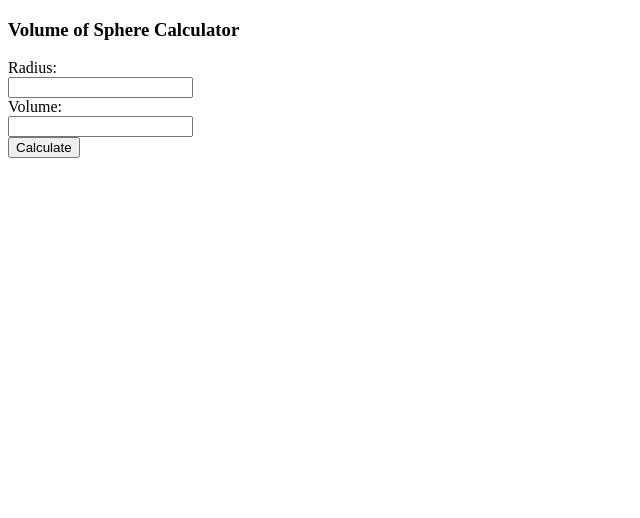
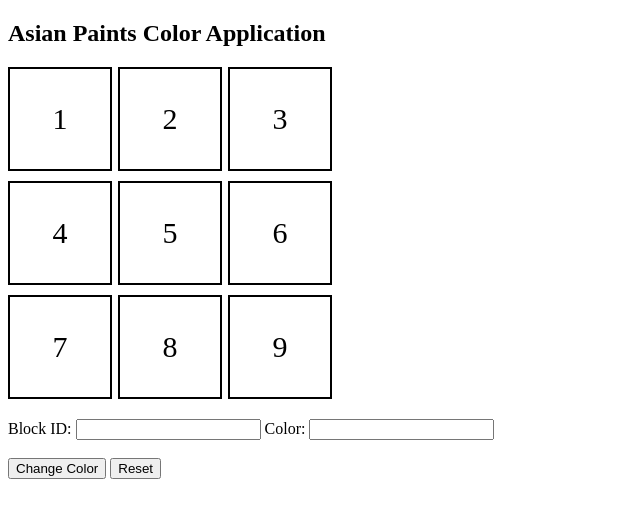
Before and after one commit to acciojob/sphere-vol-Rahul736-cpu, a website: page main.html in a window 1280 px wide. Shown: the whole page, without its empty margins (0-640 px from the left). Drawn offline with Linux system fonts and the light colour scheme.

Commit message:
created a submission

```diff
--- a/main.html
+++ b/main.html
@@ -1,24 +1,84 @@
 <!DOCTYPE html>
 <html lang="en">
 <head>
-  <meta charset="UTF-8">
-  <title>Sphere Volume Calculator</title>
+<meta charset="UTF-8">
+<title>Asian Paints Grid</title>
+
+<style>
+  #grid-container {
+    display: grid;
+    grid-template-columns: repeat(3, 100px);
+    gap: 10px;
+    margin-bottom: 20px;
+  }
+
+  .grid-item {
+    width: 100px;
+    height: 100px;
+    border: 2px solid black;
+    display: flex;
+    justify-content: center;
+    align-items: center;
+    font-size: 30px;
+    background-color: transparent;
+  }
+</style>
+
 </head>
-
 <body>
 
-  <h3>Volume of Sphere Calculator</h3>
+<h2>Asian Paints Color Application</h2>
 
-  <form id="sphereForm" onsubmit="volume_sphere(event)">
-      <label>Radius:</label><br>
-      <input type="text" id="radius"><br>
+<div id="grid-container">
+  <div class="grid-item" id="1">1</div>
+  <div class="grid-item" id="2">2</div>
+  <div class="grid-item" id="3">3</div>
+  <div class="grid-item" id="4">4</div>
+  <div class="grid-item" id="5">5</div>
+  <div class="grid-item" id="6">6</div>
+  <div class="grid-item" id="7">7</div>
+  <div class="grid-item" id="8">8</div>
+  <div class="grid-item" id="9">9</div>
+</div>
 
-      <label>Volume:</label><br>
-      <input type="text" id="volume" readonly><br>
+<label for="block_id">Block ID:</label>
+<input type="text" id="block_id">
 
-      <input type="submit" value="Calculate">
-  </form>
+<label for="colour_id">Color:</label>
+<input type="text" id="colour_id">
 
-  <script src="script.js"></script>
+<br><br>
+
+<button id="change_button">Change Color</button>
+<button id="Reset">Reset</button>
+
+<script>
+  const changeBtn = document.getElementById("change_button");
+  const resetBtn = document.getElementById("Reset");
+
+  // Reset all blocks
+  function resetColors() {
+    const blocks = document.querySelectorAll(".grid-item");
+    blocks.forEach(block => block.style.backgroundColor = "transparent");
+  }
+
+  // Change color logic
+  changeBtn.addEventListener("click", function () {
+    const blockId = document.getElementById("block_id").value;
+    const color = document.getElementById("colour_id").value;
+
+    resetColors(); // First reset all
+
+    const selectedBlock = document.getElementById(blockId);
+
+    if (selectedBlock) {
+      selectedBlock.style.backgroundColor = color;
+    }
+  });
+
+  // Reset button
+  resetBtn.addEventListener("click", resetColors);
+</script>
+
 </body>
 </html>
--- a/script.js
+++ b/script.js
@@ -1,14 +1 @@
-function volume_sphere(event) {
-    event.preventDefault();
-
-    const radius = parseFloat(document.getElementById("radius").value);
-    const volumeField = document.getElementById("volume");
-
-    if (isNaN(radius) || radius < 0) {
-        volumeField.value = "NaN";
-        return;
-    }
-
-    const volume = (4/3) * Math.PI * Math.pow(radius, 3);
-    volumeField.value = volume.toFixed(4);
-}
+\
```
